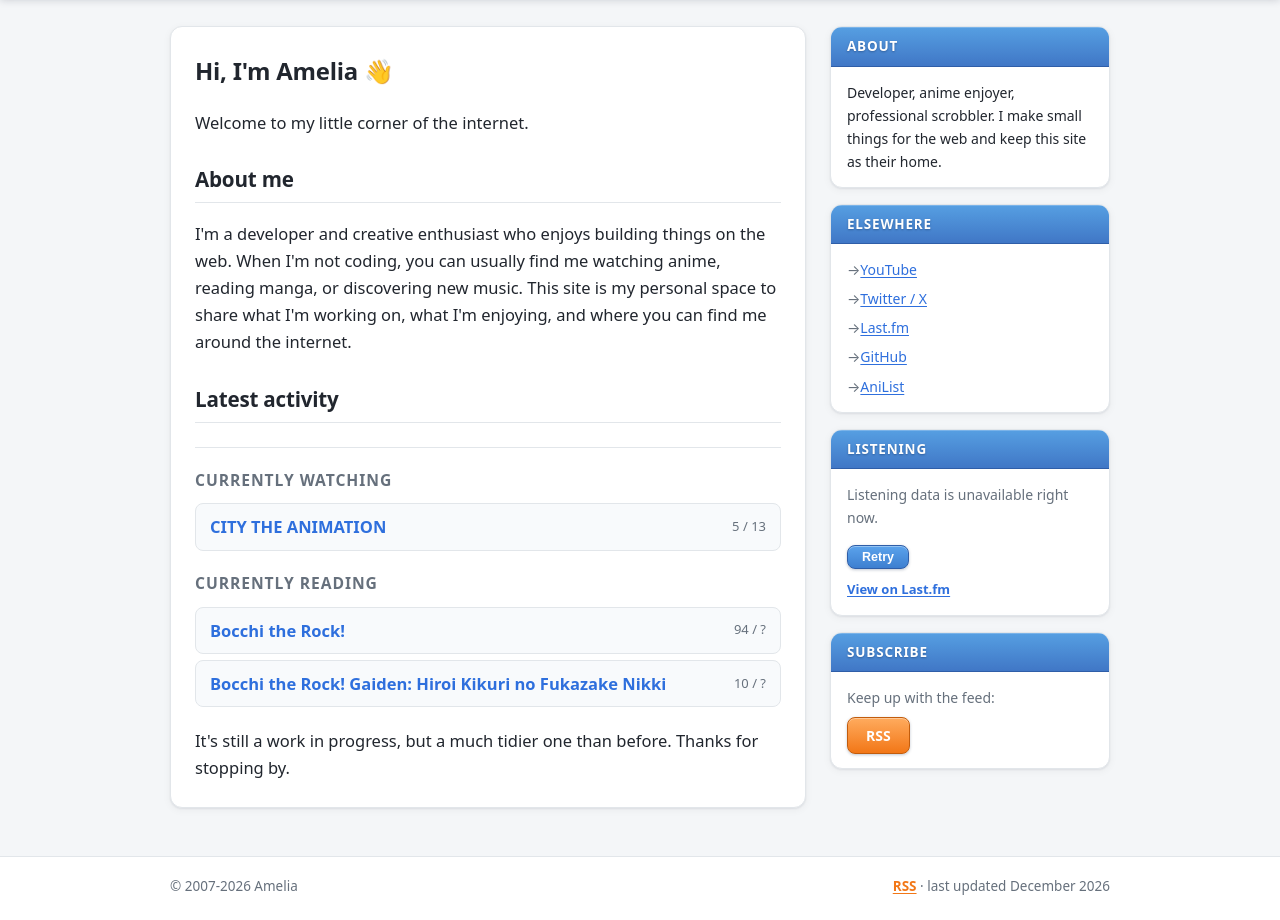
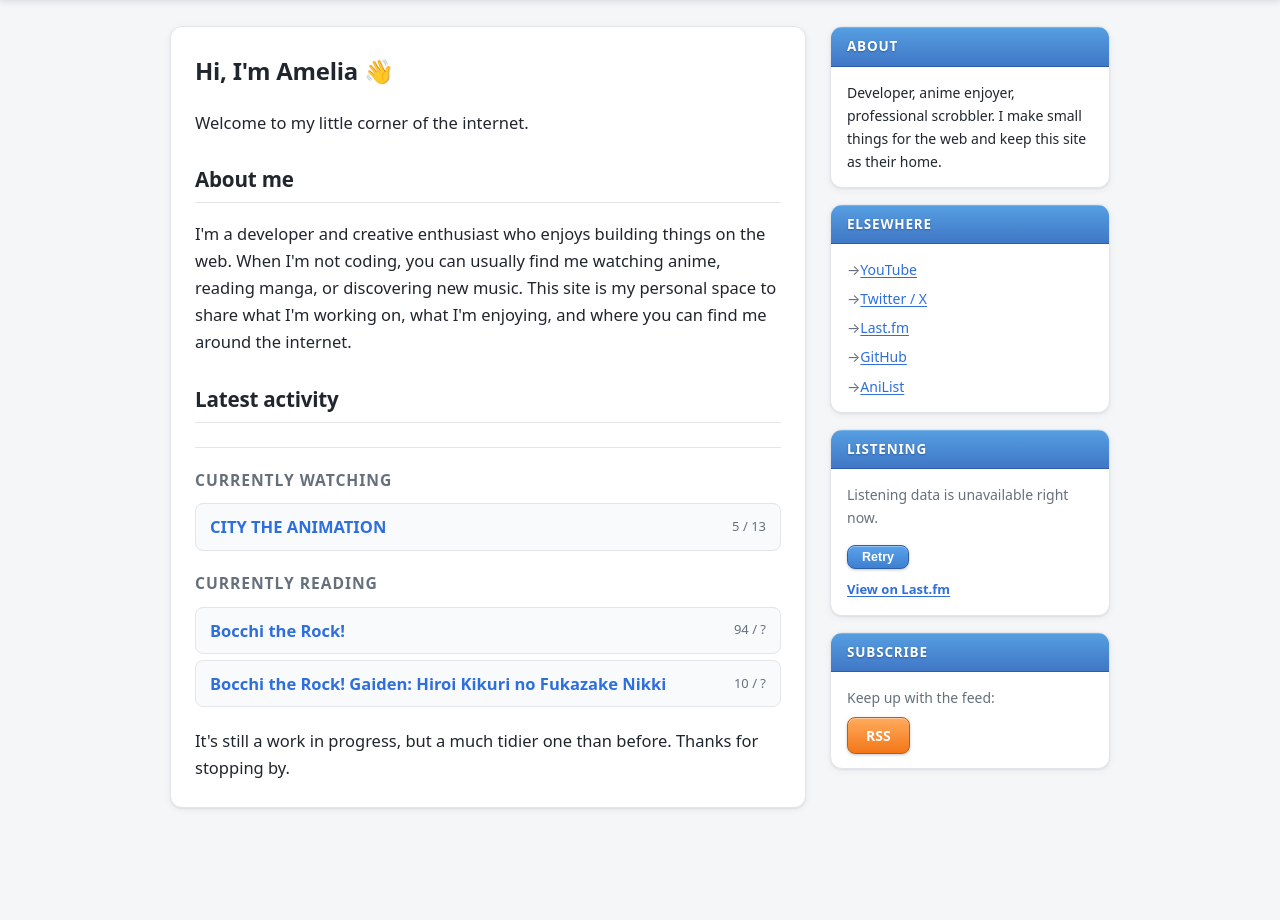
Before and after one commit to 7op3/7op3.github.io, an Eleventy site: page site/index.md in a window 1280 px wide. Shown: the part 67-987 px from the top of the page. After the commit the page ends 923 px from the top, so only its background shows below. Built offline with nearby package versions, Linux system fonts and the light colour scheme; Eleventy itself is replaced by a stand-in of ours; files that its build step writes are made by us from their sources; no server answers.

Commit message:
Remove site footer and unused footer styles

```diff
--- a/site/_includes/footer.liquid
+++ /dev/null
@@ -1,14 +0,0 @@
-<footer class="site-footer">
-  <div class="wrapper">
-    <div class="footer-row">
-      <p class="footer-copy">
-        &copy; 2007-{{ build.year }} {{ site.author | escape }}
-      </p>
-      <p class="footer-stamp">
-        <a class="rss-link" href="/feed.xml" title="Subscribe to the feed">RSS</a>
-        <span aria-hidden="true">·</span>
-        <span class="last-updated">last updated {{ build.time | date: "%B %Y" }}</span>
-      </p>
-    </div>
-  </div>
-</footer>
--- a/site/_layouts/base.liquid
+++ b/site/_layouts/base.liquid
@@ -16,8 +16,6 @@
       </div>
     </main>
 
-    {%- include "footer.liquid" -%}
-
   </body>
 
 </html>
--- a/site/assets/main.css
+++ b/site/assets/main.css
@@ -660,38 +660,6 @@ table {
 }
 
 
-/* ---- Footer ---- */
-
-.site-footer {
-  padding: 18px 0 22px;
-  border-top: 1px solid var(--border);
-  background: var(--panel);
-}
-
-.footer-row {
-  display: flex;
-  justify-content: space-between;
-  align-items: baseline;
-  flex-wrap: wrap;
-  gap: 4px 16px;
-}
-
-.footer-copy,
-.footer-stamp {
-  margin: 0;
-  font-size: 13.5px;
-  color: var(--muted);
-}
-
-.rss-link {
-  font-weight: 650;
-  color: #f27717;
-
-  [data-theme="dark"] & { color: #f2914a; }
-
-  &:hover { text-decoration-thickness: 2px; }
-}
-
 /* ---- Projects ---- */
 
 .projects-grid {
```
